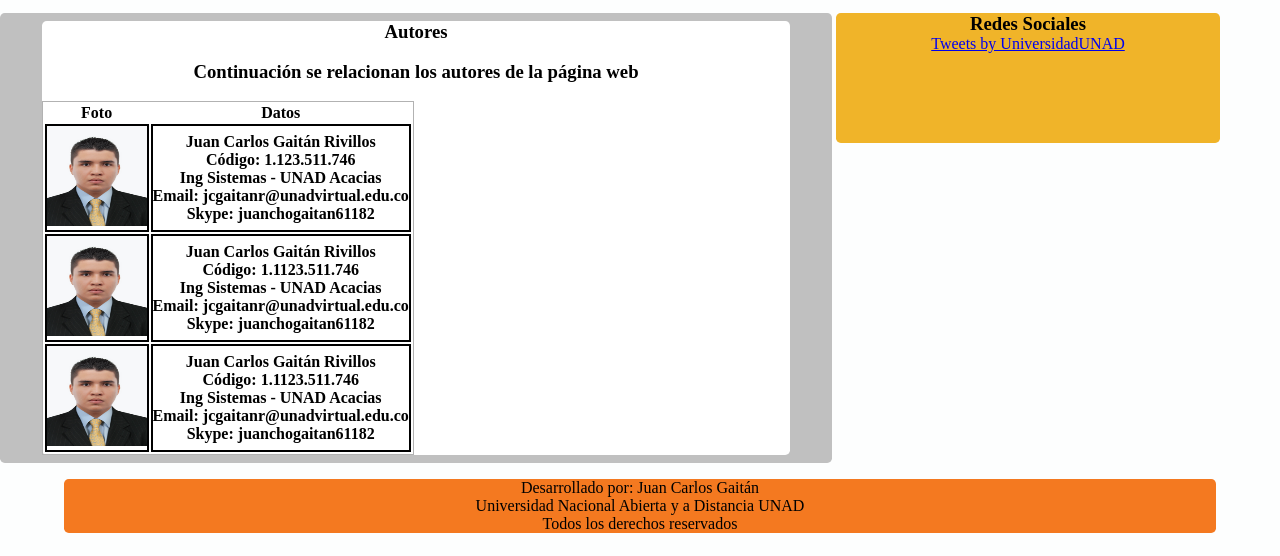
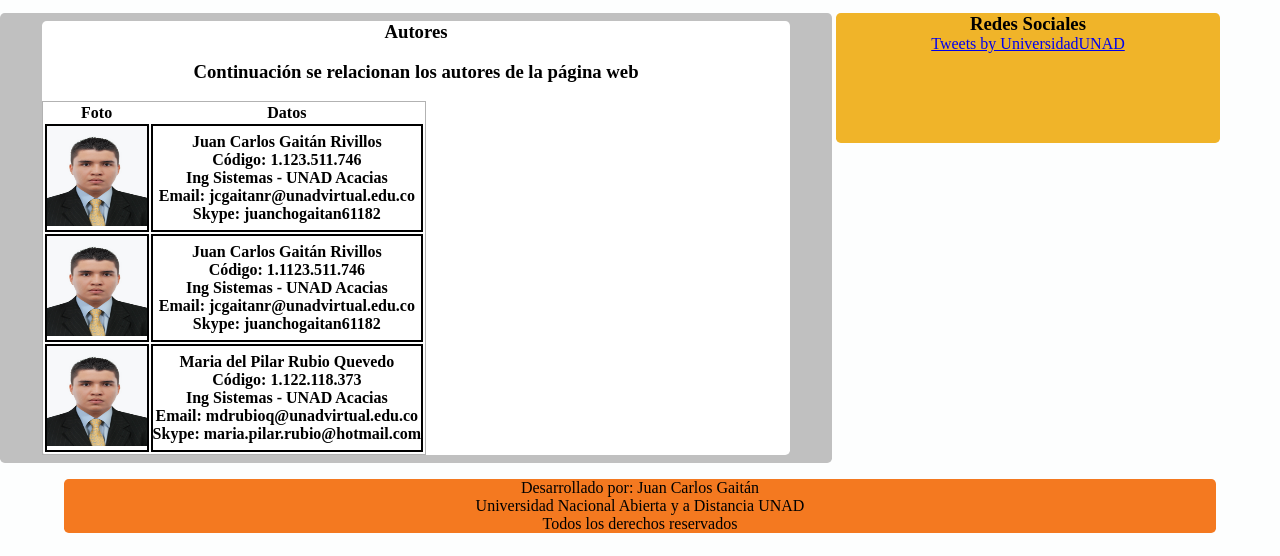
Before and after one commit to pilarrubio/Fase3_DSW, a plain HTML site: page autores.html in a window 1280 px wide. Shown: the part 244-800 px from the top of the page. Drawn offline with Linux system fonts and the light colour scheme.

Commit message:
Update autores.html

```diff
--- a/autores.html
+++ b/autores.html
@@ -153,11 +153,11 @@
       <img src="IMG/Juanc.jpg" alt="Foto" width="100" height="100"/>
     </td>
     <td>
-      <h4> Juan Carlos Gaitán Rivillos</h4>
-      <h4> Código: 1.1123.511.746</h4>
+      <h4> Maria del Pilar Rubio Quevedo</h4>
+      <h4> Código: 1.122.118.373</h4>
       <h4> Ing Sistemas - UNAD Acacias</h4>
-      <h4> Email: jcgaitanr@unadvirtual.edu.co</h4>
-      <h4> Skype: juanchogaitan61182</h4>
+      <h4> Email: mdrubioq@unadvirtual.edu.co</h4>
+      <h4> Skype: maria.pilar.rubio@hotmail.com</h4>
           </td>
   </tr>
 
```
